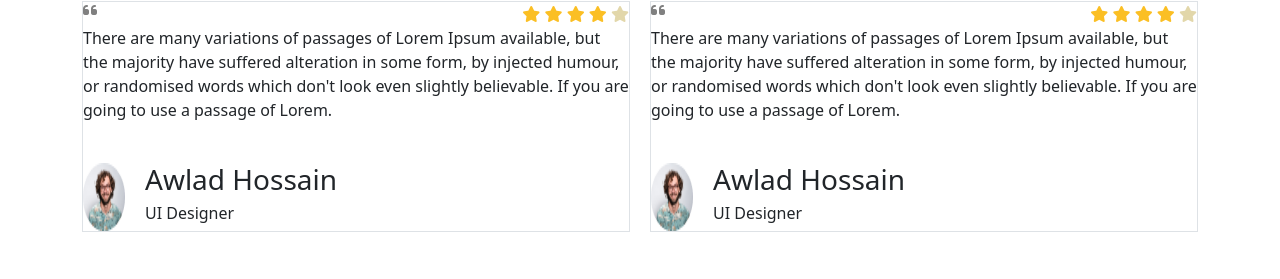
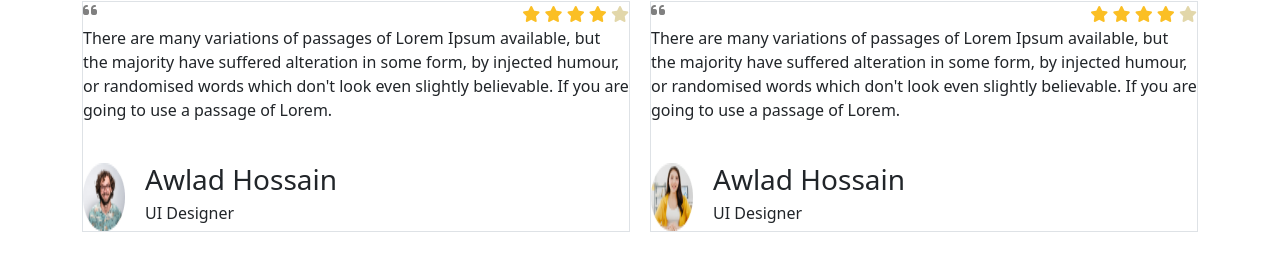
Before and after one commit to IAmNuruzzaman/ed-tech, a plain HTML site: page index.html in a window 1280 px wide. Shown: the part 3555-3834 px from the top of the page. Drawn offline with nearby package versions, Linux system fonts and the light colour scheme.

Commit message:
third commit

```diff
--- a/index.html
+++ b/index.html
@@ -357,7 +357,7 @@
 
 
         <div class="student-info">
-          <img src="images/student/student-5.png" alt="">
+          <img src="images/student/student-6.png" alt="">
           <div>
             <h3> Awlad Hossain</h3>
             <h6>UI Designer</h6>
```
